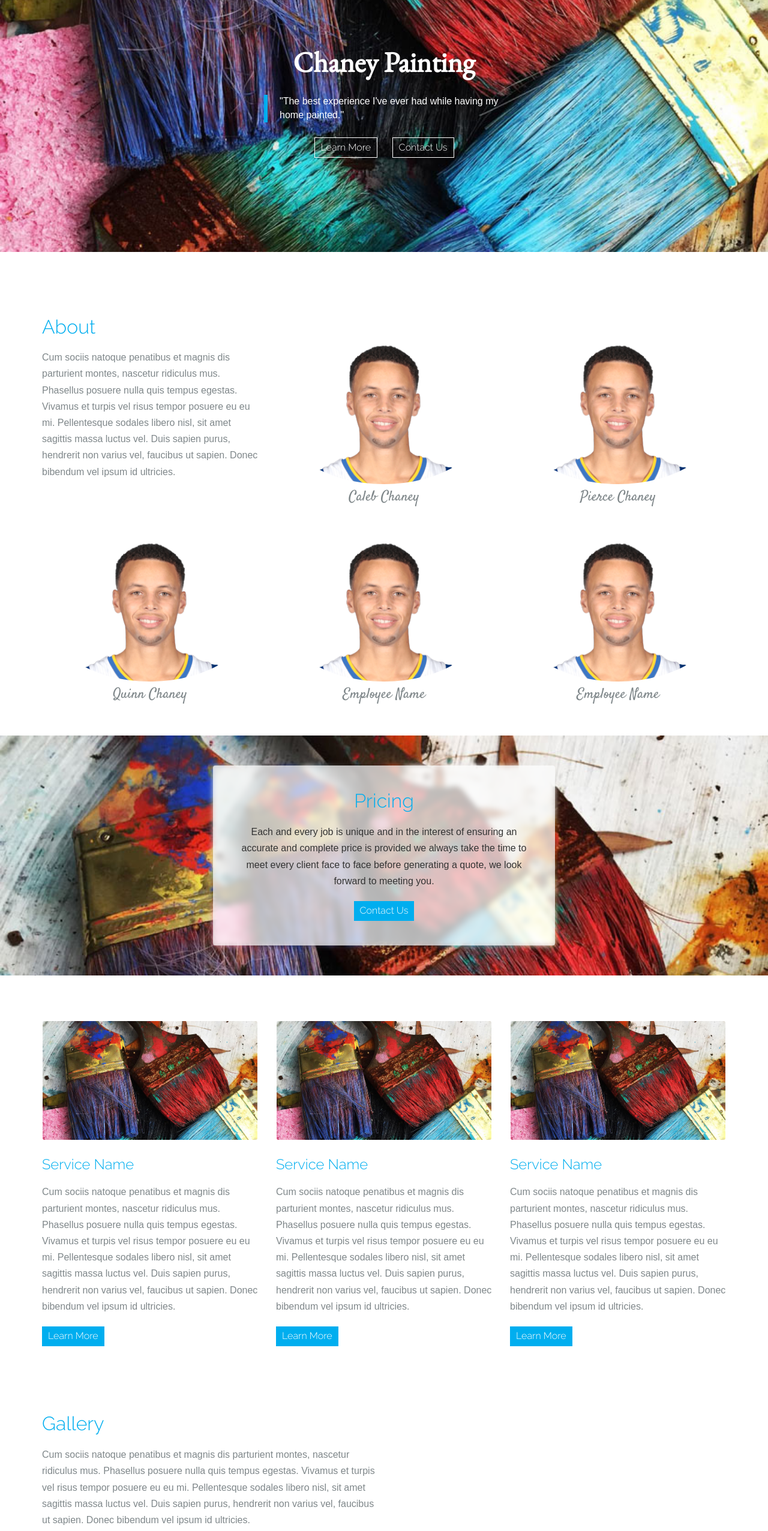
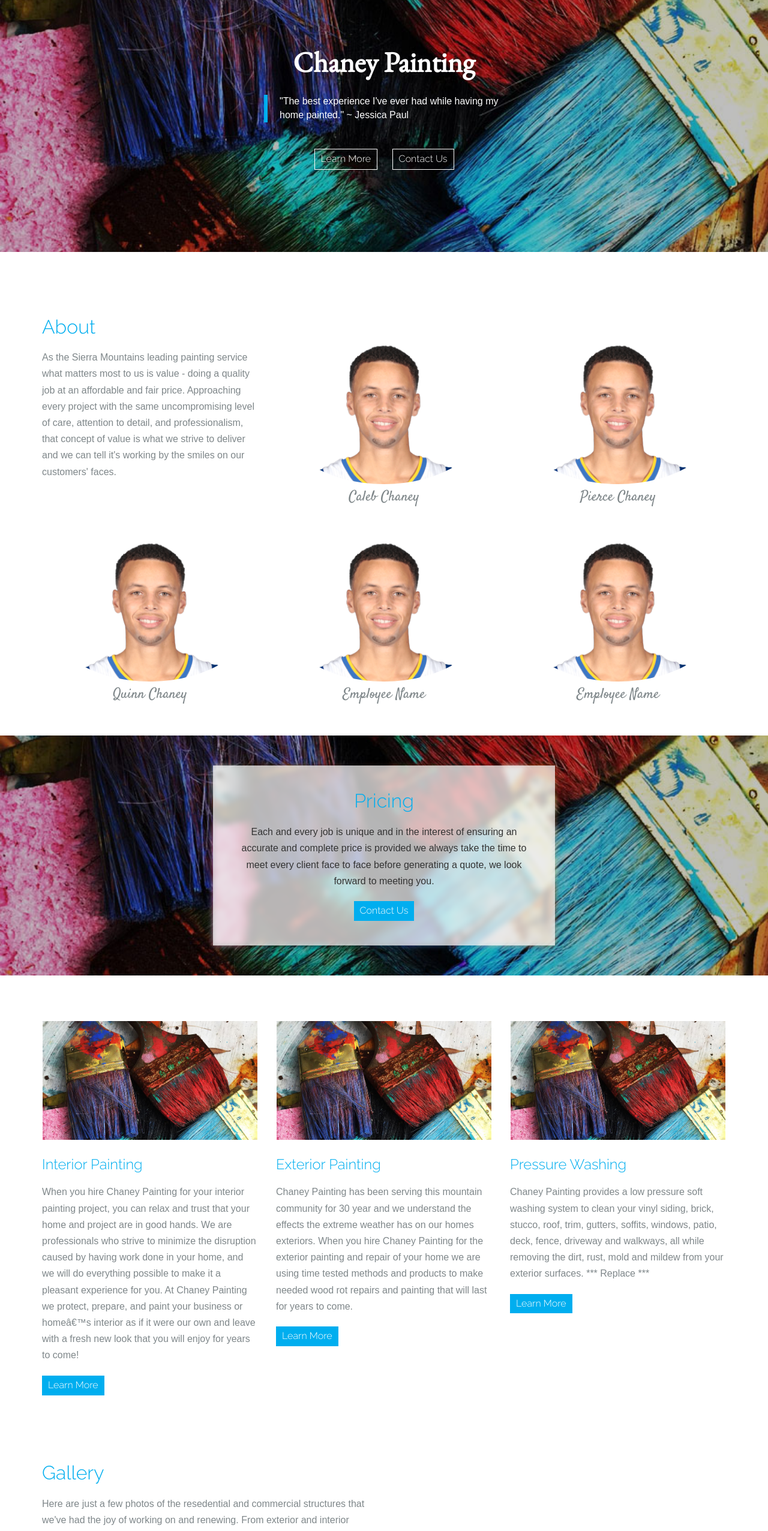
Before and after one commit to chaneypainting/chaneyWeb, a website: page index.html in a window 1280 px wide. Shown: the part 160-2712 px from the top of the page at 60% size. Drawn offline with nearby package versions, Linux system fonts and the light colour scheme; files whose address does not match are found by name.

Commit message:
redo of landing

```diff
--- a/index.html
+++ b/index.html
@@ -34,9 +34,22 @@
 
                     <div class="cp-landing-content">
                         <h1>Chaney Painting</h1>
-                        <blockquote>
-                            "The best experience I've ever had while having my home painted."
-                        </blockquote>
+                        <div id="roller" class="cp-landing-slider">
+                            <blockquote>
+                                "The best experience I've ever had while having my home painted."
+                                ~ Jessica Paul
+                            </blockquote>
+                            <blockquote>
+                                Chaney Painting is a trully family owned and operated company width
+                                real values, I wouln't use anyone else.
+                                ~ John Fish
+                            </blockquote>
+                            <blockquote>
+                                Nobody has ever shown so much genuine care for the basic
+                                wellfare of my home, highly reccomend Chaney Painting!
+                                ~ Stevie Ortega
+                            </blockquote>
+                        </div>
                         <div>
                             <a class="cp-cta-on-dark" data-goto="about">Learn More</a>
                             <a class="cp-cta-on-dark" data-goto="contact">Contact Us</a>
@@ -54,11 +67,11 @@
             <div class="row">
                 <div class="col-md-4">
                     <p>
-                        Cum sociis natoque penatibus et magnis dis parturient montes, nascetur ridiculus
-                        mus. Phasellus posuere nulla quis tempus egestas. Vivamus et turpis vel risus
-                        tempor posuere eu eu mi. Pellentesque sodales libero nisl, sit amet sagittis massa
-                        luctus vel. Duis sapien purus, hendrerit non varius vel, faucibus ut sapien. Donec
-                        bibendum vel ipsum id ultricies.
+                        As the Sierra Mountains leading painting service what matters most to us
+                        is value - doing a quality job at an affordable and fair price. Approaching every
+                        project with the same uncompromising level of care, attention to detail, and
+                        professionalism, that concept of value is what we strive to deliver and we can tell
+                        it's working by the smiles on our customers' faces.
                     </p>
                 </div>
                 <div class="col-md-4 cp-employee">
@@ -134,13 +147,14 @@
                     <div>
                         <img src="images/paint.jpg" />
                     </div>
-                    <h3>Service Name</h3>
+                    <h3>Interior Painting</h3>
                     <p>
-                        Cum sociis natoque penatibus et magnis dis parturient montes, nascetur ridiculus
-                        mus. Phasellus posuere nulla quis tempus egestas. Vivamus et turpis vel risus
-                        tempor posuere eu eu mi. Pellentesque sodales libero nisl, sit amet sagittis massa
-                        luctus vel. Duis sapien purus, hendrerit non varius vel, faucibus ut sapien. Donec
-                        bibendum vel ipsum id ultricies.
+                        When you hire Chaney Painting for your interior painting project, you can relax and
+                        trust that your home and project are in good hands. We are professionals who strive
+                        to minimize the disruption caused by having work done in your home, and we will do
+                        everything possible to make it a pleasant experience for you. At Chaney Painting we
+                        protect, prepare, and paint your business or home’s interior as if it were our own and
+                        leave with a fresh new look that you will enjoy for years to come!
                     </p>
                     <a class="cp-cta" data-goto="contact">Learn More</a>
                 </div>
@@ -148,13 +162,12 @@
                     <div>
                         <img src="images/paint.jpg" />
                     </div>
-                    <h3>Service Name</h3>
+                    <h3>Exterior Painting</h3>
                     <p>
-                        Cum sociis natoque penatibus et magnis dis parturient montes, nascetur ridiculus
-                        mus. Phasellus posuere nulla quis tempus egestas. Vivamus et turpis vel risus
-                        tempor posuere eu eu mi. Pellentesque sodales libero nisl, sit amet sagittis massa
-                        luctus vel. Duis sapien purus, hendrerit non varius vel, faucibus ut sapien. Donec
-                        bibendum vel ipsum id ultricies.
+                        Chaney Painting has been serving this mountain community for 30 year and we understand the
+                        effects the extreme weather has on our homes exteriors. When you hire Chaney Painting for
+                        the exterior painting and repair of your home we are using time tested methods and products
+                        to make needed wood rot repairs and painting that will last for years to come.
                     </p>
                     <a class="cp-cta" data-goto="contact">Learn More</a>
                 </div>
@@ -162,13 +175,12 @@
                     <div>
                         <img src="images/paint.jpg" />
                     </div>
-                    <h3>Service Name</h3>
+                    <h3>Pressure Washing</h3>
                     <p>
-                        Cum sociis natoque penatibus et magnis dis parturient montes, nascetur ridiculus
-                        mus. Phasellus posuere nulla quis tempus egestas. Vivamus et turpis vel risus
-                        tempor posuere eu eu mi. Pellentesque sodales libero nisl, sit amet sagittis massa
-                        luctus vel. Duis sapien purus, hendrerit non varius vel, faucibus ut sapien. Donec
-                        bibendum vel ipsum id ultricies.
+                        Chaney Painting provides a low pressure
+                        soft washing system to clean your vinyl siding, brick, stucco, roof, trim, gutters,
+                        soffits, windows, patio, deck, fence, driveway and walkways, all while removing the
+                        dirt, rust, mold and mildew from your exterior surfaces. *** Replace ***
                     </p>
                     <a class="cp-cta" data-goto="contact">Learn More</a>
                 </div>
@@ -183,11 +195,10 @@
                     <div class="col-md-6">
                         <h2>Gallery</h2>
                         <p>
-                            Cum sociis natoque penatibus et magnis dis parturient montes, nascetur ridiculus
-                            mus. Phasellus posuere nulla quis tempus egestas. Vivamus et turpis vel risus
-                            tempor posuere eu eu mi. Pellentesque sodales libero nisl, sit amet sagittis massa
-                            luctus vel. Duis sapien purus, hendrerit non varius vel, faucibus ut sapien. Donec
-                            bibendum vel ipsum id ultricies.
+                            Here are just a few photos of the resedential and commercial structures that we've
+                            had the joy of working on and renewing. From exterior and interior painting to
+                            a multitude of presure washed surface types you can see the project is cared for by
+                            passionate employees that are motivated to bring these amazing results.
                         </p>
                     </div>
                 </div>
@@ -237,11 +248,10 @@
                 <div class="col-md-6">
 
                     <p>
-                        Cum sociis natoque penatibus et magnis dis parturient montes, nascetur ridiculus
-                        mus. Phasellus posuere nulla quis tempus egestas. Vivamus et turpis vel risus
-                        tempor posuere eu eu mi. Pellentesque sodales libero nisl, sit amet sagittis massa
-                        luctus vel. Duis sapien purus, hendrerit non varius vel, faucibus ut sapien. Donec
-                        bibendum vel ipsum id ultricies.
+                        You can always reach a Chaney Painting associate that is excited to talk to you
+                        and prepared to answer any questions that you might have via phone, email, or even text.
+                        If you would prefer a message from our site this form will be sent directly to us where
+                        we're ready to serve you.
                     </p>
 
                     <ul id="validationResponse" class="cp-validation-message"></ul>
@@ -257,7 +267,7 @@
 
                     <div>
 
-                        <span id="validationRiddle">1 + 4 =</span>
+                        <span id="validationRiddle"></span>
                         <input id="validationAnswer" class="cp-val-input js-anti-bot"/>
                         <button class="cp-cta" onclick="submitContactForm()">Send</button>
 
@@ -278,11 +288,11 @@
                             </div>
                             <div>
                                 <span class="cp-icon-email"></span>
-                                <a href="#"><span>info@chaneypainting.com</span></a>
+                                <a href="#"><span>piercechaneypainting@gmail.com</span></a>
                             </div>
                             <div>
                                 <span class="cp-icon-license"></span>
-                                <span class="cp-contact-lic">Lic# 23824982</span>
+                                <span class="cp-contact-lic">Lic# 1006828</span>
                             </div>
                             <div>
                                 <span class="cp-icon-office"></span>
--- a/main.js
+++ b/main.js
@@ -16,19 +16,120 @@ var Chaney = {
     formValInt: null,
     $valRiddle: $('#validationRiddle'),
     $valAnswer: $('#validationAnswer'),
-    $valResponse: $('#validationResponse')
+    $valResponse: $('#validationResponse'),
+    $landingContent: $('.cp-landing-content'),
+    landingHeight: null,
+    windowHeight: null,
+    $window: $(window),
+    $landingRoller: $('#roller'),
+    $rollerElem: null,
+    rollerHeight: null,
+    testMessages: [],
+    testMessageIndex: 1,
+    testMessageLength: null
 }
 
 $(function() {
 
+    // Cache DOM & Values
     Chaney.galleryClosedHeight = Chaney.$gallery.css('maxHeight');
     Chaney.galleryOpenHeight = Chaney.$gallery.children().first().innerHeight();
+    Chaney.windowHeight = window.innerHeight;
+    Chaney.landingHeight = $('.cp-landing-section').innerHeight() * .50;
+    Chaney.rollerHeight = Chaney.$landingRoller.innerHeight();
+    createTestimonialArray();
+    Chaney.testMessageLength = Chaney.testMessages.length;
+    Chaney.$rollerElem = $('#roller > blockquote');
 
+    // Init Listeners
     $('[data-goto]').click(gotoElem);
+    // $(window).scroll(throttle(onWindowScroll, 100, this));
+    // $(window).scroll(onWindowScroll);
 
+    // Kick Off Functions
     generateFormValidationRiddle();
+    setInterval(rollLanding, 7000);
 
 });
+
+function createTestimonialArray() {
+
+    Chaney.$landingRoller.children('blockquote').each(function(i, elem) {
+        var $elem = $(elem);
+        Chaney.testMessages.push($elem.html());
+        if (i != 0) { $elem.remove(); }
+    });
+
+}
+
+function rollLanding() {
+
+    var animateTime = 750;
+
+    Chaney.$rollerElem.animate({
+        top: -Chaney.rollerHeight
+    }, animateTime, function() {
+
+        // Animation complete.
+        Chaney.$rollerElem
+        .hide()
+        .html(getNextRollerMessage())
+        .css('top', Chaney.rollerHeight)
+        .show()
+        .animate({
+            top: 0
+        }, animateTime);
+
+    });
+
+};
+
+function getNextRollerMessage() {
+
+    var i = Chaney.testMessageIndex,
+        test = i + 1;
+
+    if (test >= Chaney.testMessageLength) {
+        Chaney.testMessageIndex = 0;
+    } else {
+        Chaney.testMessageIndex++;
+    }
+
+    console.log("Array Indexed at: ", i);
+    return Chaney.testMessages[i];
+};
+
+function onWindowScroll() {
+
+    var distFromTop = Chaney.$window.scrollTop();
+    if (distFromTop > Chaney.landingHeight) { return; }
+
+    Chaney.$landingContent.css('opacity', (1 - (distFromTop / Chaney.landingHeight)));
+
+};
+
+function throttle(fn, threshhold, scope) {
+  threshhold || (threshhold = 250);
+  var last,
+      deferTimer;
+  return function () {
+    var context = scope || this;
+
+    var now = +new Date,
+        args = arguments;
+    if (last && now < last + threshhold) {
+      // hold on to it
+      clearTimeout(deferTimer);
+      deferTimer = setTimeout(function () {
+        last = now;
+        fn.apply(context, args);
+      }, threshhold);
+    } else {
+      last = now;
+      fn.apply(context, args);
+    }
+  };
+}
 
 function generateFormValidationRiddle() {
 
--- a/site.scss
+++ b/site.scss
@@ -232,7 +232,7 @@ body, html {
 
 input, textarea {
 	border: 2px solid $cp-offwhite;
-	border-radius: 4px;
+	// border-radius: 4px;
 	padding: cp-spacing(2);
 }
 
@@ -324,10 +324,11 @@ div.cp-header-normalizer {
     overflow: hidden;
 	margin-top: 0;
 
-	background-image: url(images/paint.jpg);
+	background-image: url(images/chaney_landing_bg.jpg);
 	background-repeat: no-repeat;
 	background-size: cover;
 	background-position: center;
+	background-attachment: fixed;
 
     div.cp-landing-content {
 
@@ -343,14 +344,26 @@ div.cp-header-normalizer {
 			margin: 0;
 		}
 
+		$cp-landing-slider-height: 100px;
+
+		> div.cp-landing-slider {
+			height: $cp-landing-slider-height;
+			overflow: hidden;
+			min-height: $cp-landing-slider-height;
+			width: 100%;
 			blockquote {
+				position: relative;
+				display: none;
 				margin: 0;
 				margin-top: cp-spacing(4);
 				margin-bottom: cp-spacing(3);
 				padding-left: 20px;
 				border-left: 6px solid $cp-primary;
+				&:first-child {
+					display: block;
 				}
-
+			}
+		}
 		a {
 			margin: cp-spacing(2);
 		}
@@ -406,9 +419,9 @@ div.cp-header-normalizer {
 
 .cp-paralax-price-container {
 
-    background-image: url(images/paint.jpg);
+    background-image: url(images/chaney_landing_bg.jpg);
     background-size: cover;
-    background-position: top center;
+    background-position: center;
     background-attachment: fixed;
     width: 100%;
 
@@ -422,10 +435,10 @@ div.cp-header-normalizer {
 		position: relative;
 
 		> div.cp-price-bg {
-			background-image: url(images/paint.jpg);
+			background-image: url(images/chaney_landing_bg.jpg);
 			background-size: cover;
 			padding: 0;
-			background-position: top center;
+			background-position: center;
 			background-attachment: fixed;
 			filter: blur(5px);
 			position: absolute;
@@ -442,7 +455,7 @@ div.cp-header-normalizer {
 			text-align: center;
 			z-index: 50;
 			padding: cp-spacing(7);
-			border-radius: 4px;
+			// border-radius: 4px;
 			border: 1px solid transparent;
 
 			p {
@@ -473,7 +486,7 @@ $cp-service-img-height: 200px;
     .cp-service {
         > div {
             border: 1px solid transparent;
-            border-radius: 4px;
+            // border-radius: 4px;
             height: $cp-service-img-height;
             overflow: hidden;
             img {
@@ -506,7 +519,7 @@ $cp-gallery-tile-height: 250px;
                 height: 100%;
                 object-fit: cover;
                 border: 1px solid transparent;
-                border-radius: 4px;
+                // border-radius: 4px;
             }
         }
     }
```
Also changed, not shown: images/chaney_landing_bg.jpg (added), site.css. Lines whose indentation alone changed are shown as unchanged.
